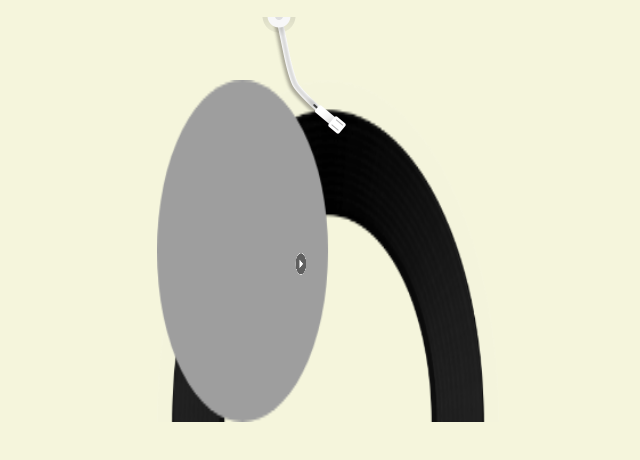
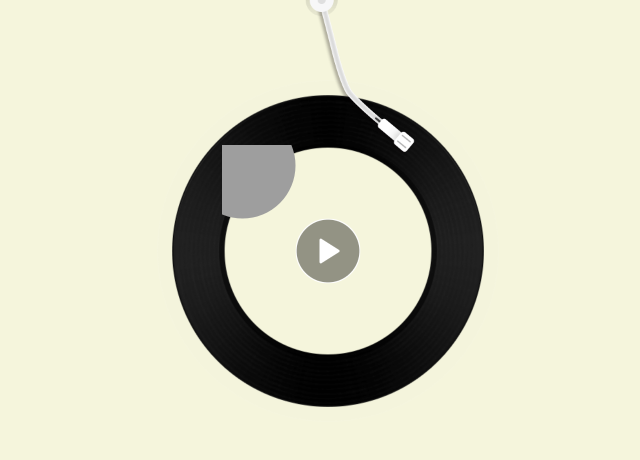
Before and after one commit to ChenShuy1/canvas, a website: page play.html in a window 1280 px wide. Shown: the whole page, without its empty margins (312-952 px from the left). Drawn offline with Linux system fonts and the light colour scheme.

Commit message:
完成宽度大于等于360的展示

```diff
--- a/play.css
+++ b/play.css
@@ -4,10 +4,12 @@
 .song-disc-play {
     padding-top: 63px;
     width: 248px;
+    height: 248px;
     margin: 0 auto;
 }
 .song-disc-wrap {
     width: 100%;
+    height: 100%;
     position: relative;
 }
 .song-disc-wrap::after {
@@ -21,7 +23,7 @@
     background-size: contain;
 }
 #song-disc-turn {
-    position: relative;
+    position: absolute;
     left: 50%;
     transform: translateX(-50%);
     z-index: -1;
@@ -30,7 +32,7 @@
     position: absolute;
     left: 50%;
     top: 50%;
-    transform: translateX(-50%);
+    transform: translate(-50%, -50%);
     z-index: 999;
 }
 
@@ -38,6 +40,14 @@
     .song-disc-play {
         padding-top: 70px;
         width: 296px;
+        height: 296px;
+    }
+    .song-disc-wrap::after {
+        width: 96px;
+        height: 137px;
+        top: -70px;
+        left: 126px;
+        background-image:url(./images/needle-ip6.png);
     }
 }
 
@@ -45,5 +55,13 @@
     .song-disc-play {
         padding-top: 80px;
         width: 342px;
+        height: 342px;
+    }
+    .song-disc-wrap::after {
+        width: 110px;
+        height: 157px;
+        top: -80px;
+        left: 148px;
+        background-image:url(./images/needle-plus.png);
     }
 }
--- a/play.js
+++ b/play.js
@@ -16,6 +16,7 @@ window.onload = () => {
         console.log(deviceWidth);
 
         if (deviceWidth <= 359) {
+            rollwrap = 150;
             turnCanvas.style.width = '248px';
             turnCanvas.width = '496';
             turnCanvas.style.height = '248px';
@@ -25,15 +26,25 @@ window.onload = () => {
             btnCanvas.style.height = '50px';
             btnCanvas.height = '100';
         } else if (deviceWidth <= 413) {
+            rollwrap = 184;
             turnCanvas.style.width = '296px';
+            turnCanvas.width = '592';
             turnCanvas.style.height = '296px';
+            turnCanvas.height = '592';
             btnCanvas.style.width = '56px';
+            btnCanvas.width = '112';
             btnCanvas.style.height = '56px';
+            btnCanvas.height = '112';
         } else {
+            rollwrap = 212;
             turnCanvas.style.width = '342px';
+            turnCanvas.width = '684';
             turnCanvas.style.height = '342px';
+            turnCanvas.height = '684';
             btnCanvas.style.width = '65px';
+            btnCanvas.width = '130';
             btnCanvas.style.height = '65px';
+            btnCanvas.height = '130';
         }
     }
     const rotate = function(canvas, disc, cover) {
@@ -76,6 +87,7 @@ window.onload = () => {
     /** @type {HTMLCanvasElement} */
 
     deviceWidth = document.body.clientWidth || document.documentElement.clientWidth;
+    let rollwrap = 0;
     // let wrapCanvas = document.getElementById('song-disc-wrap');
     // const wrapContext = wrapCanvas.getContext('2d');
 
@@ -105,13 +117,14 @@ window.onload = () => {
         cover.src = 'http://p1.music.126.net/uomXAcwMBM8Tk5MBDFvYaw==/6663040464990704.jpg?imageView&thumbnail=360y360&quality=75&tostatic=0';
         cover.onload = function() {
             turnContext.drawImage(disc, 0, 0, turnCanvas.width , turnCanvas.width);
+            console.log(rollwrap);
 
-            circleImg(turnContext, cover, (turnCanvas.width / 2 - 150) / 2, (turnCanvas.width / 2 - 150) / 2, 150 / 2);
+            circleImg(turnContext, cover, (turnCanvas.width / 2 - rollwrap) / 2, (turnCanvas.width / 2 - rollwrap) / 2, rollwrap / 2);
 
             // 填充绘制的圆
 
             if (isPause) {
-                btnContext.drawImage(playBtn, 0, 0, 50 * ratio, 50 * ratio);
+                btnContext.drawImage(playBtn, 0, 0, btnCanvas.width , btnCanvas.width);
             } else {
                 // requestAnimationFrame(() => rotate(turnCanvas, disc, cover))
             }
```
